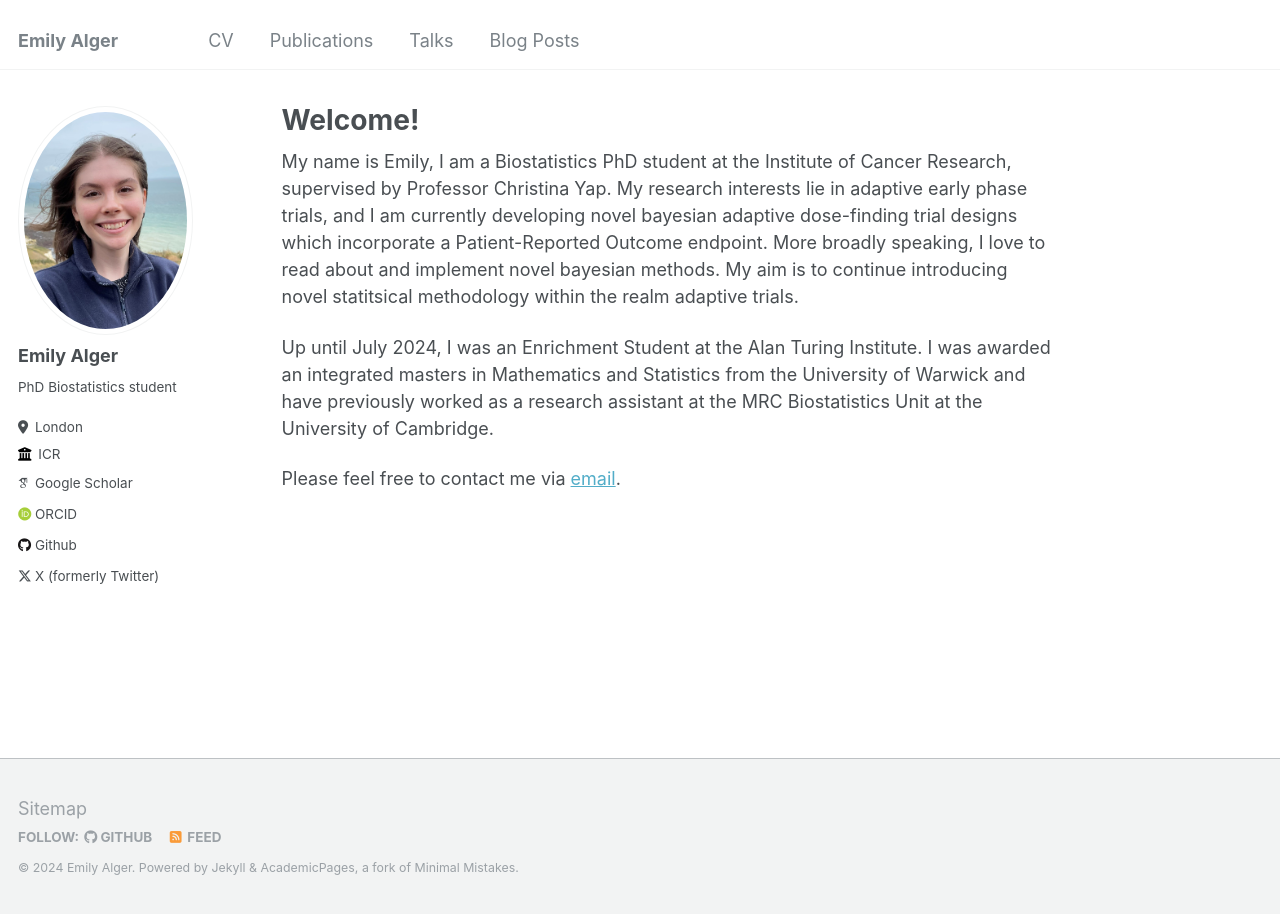
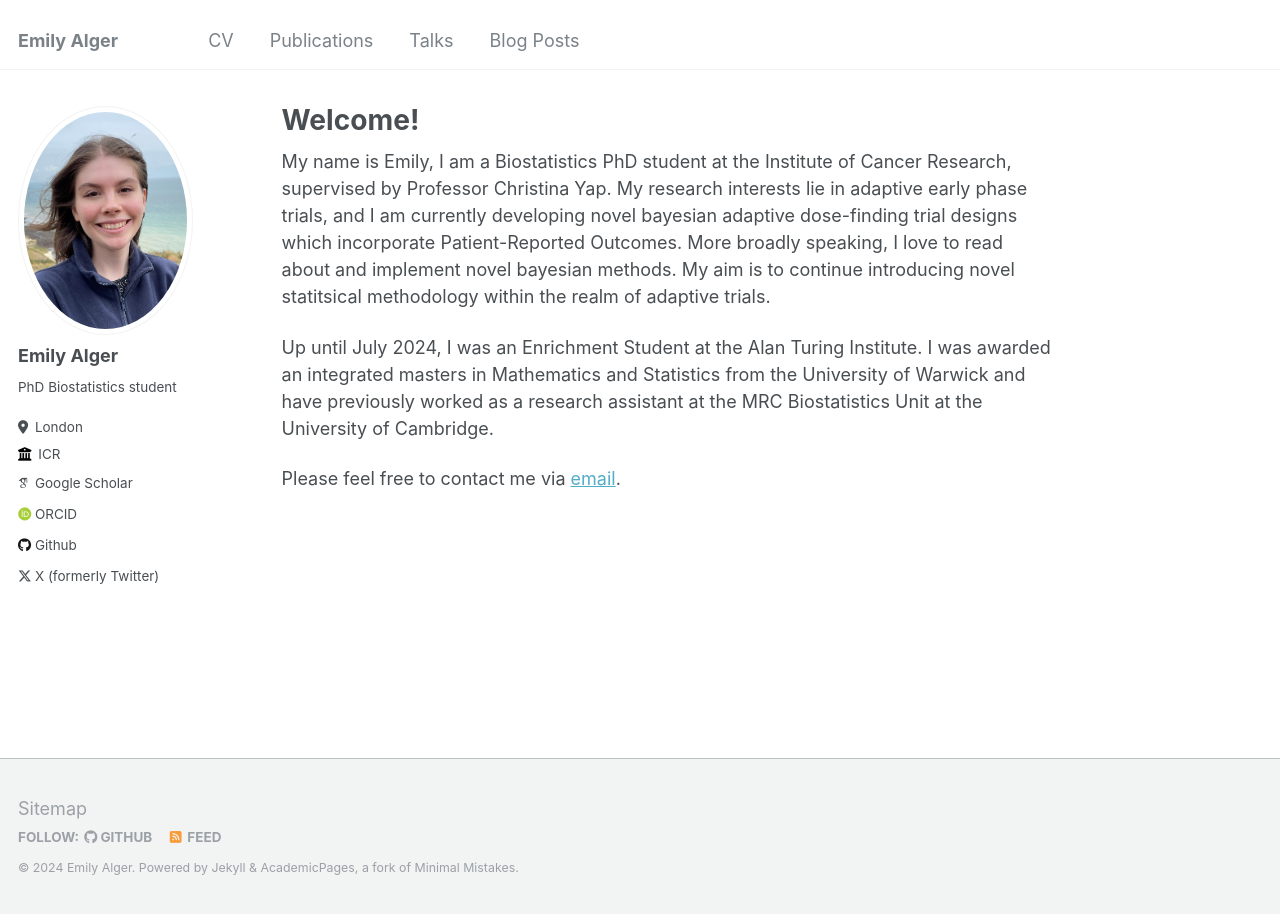
Before and after one commit to alemily100/alemily100.github.io, a Jekyll site: the page built from _pages/about.md, in a window 1280 px wide. Built offline with Jekyll 4.4.1, drawn with Linux system fonts in a browser that asks for light colours; some web fonts are replaced.

Commit message:
Update about.md

```diff
--- a/_pages/about.md
+++ b/_pages/about.md
@@ -8,7 +8,7 @@ redirect_from:
 ---
 
 
-My name is Emily, I am a Biostatistics PhD student at the Institute of Cancer Research, supervised by Professor Christina Yap. My research interests lie in adaptive early phase trials, and I am currently developing novel bayesian adaptive dose-finding trial designs which incorporate a Patient-Reported Outcome endpoint. More broadly speaking, I love to read about and implement novel bayesian methods. My aim is to continue introducing novel statitsical methodology within the realm adaptive trials.
+My name is Emily, I am a Biostatistics PhD student at the Institute of Cancer Research, supervised by Professor Christina Yap. My research interests lie in adaptive early phase trials, and I am currently developing novel bayesian adaptive dose-finding trial designs which incorporate Patient-Reported Outcomes. More broadly speaking, I love to read about and implement novel bayesian methods. My aim is to continue introducing novel statitsical methodology within the realm of adaptive trials.
 
 Up until July 2024, I was an Enrichment Student at the Alan Turing Institute. I was awarded an integrated masters in Mathematics and Statistics from the University of Warwick and have previously worked as a research assistant at the MRC Biostatistics Unit at the University of Cambridge.
 
```
